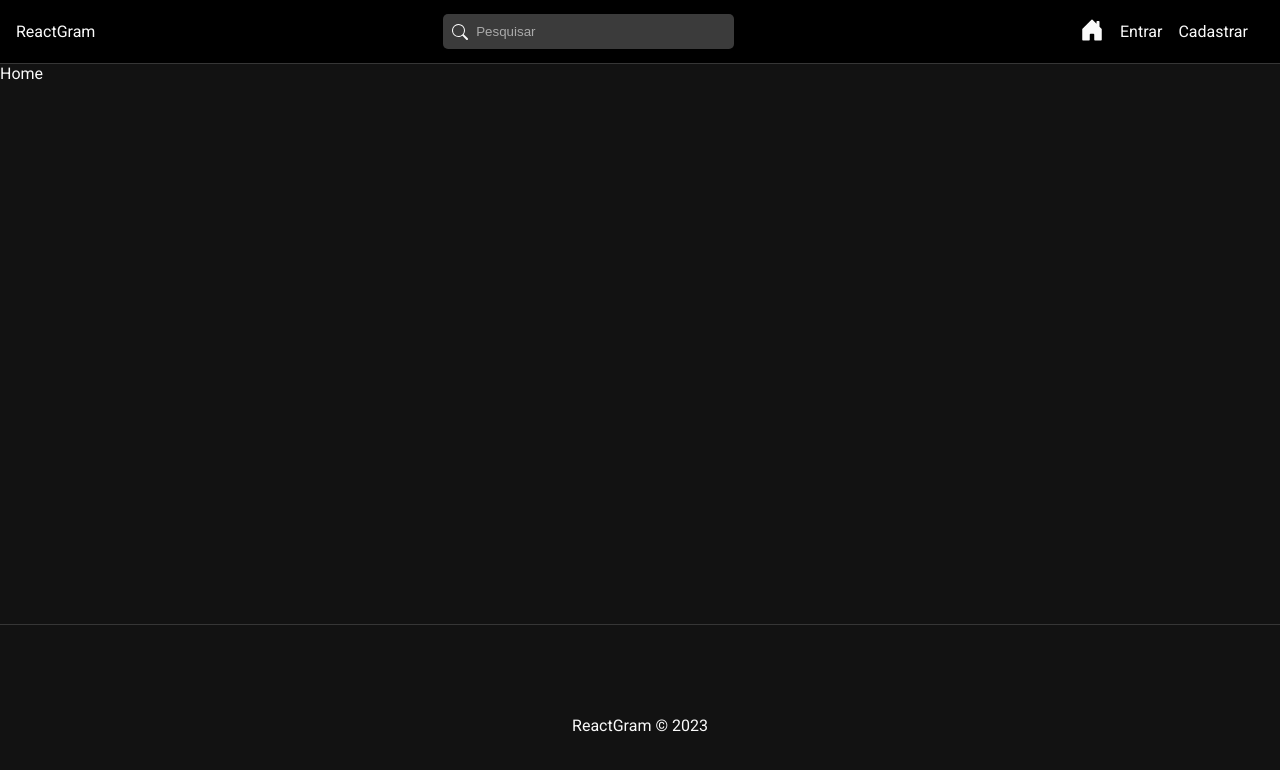
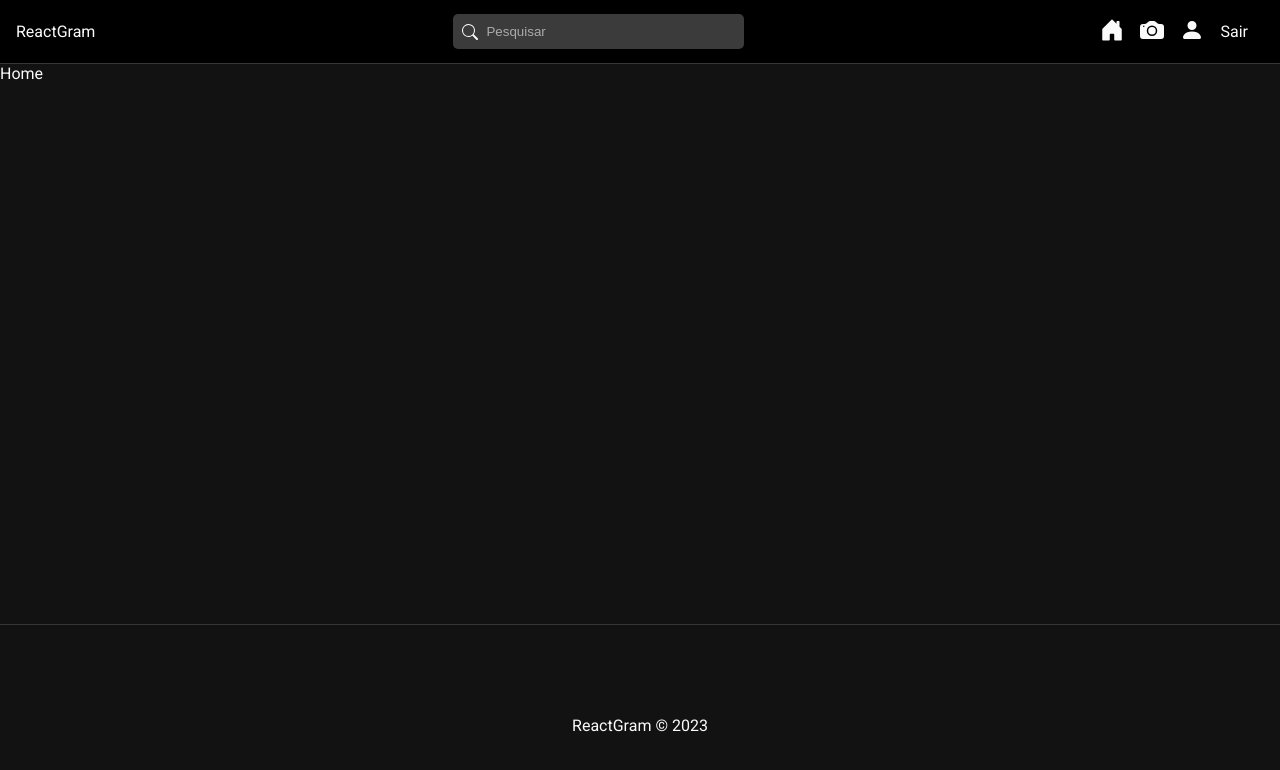
Before and after one commit to Wallison-Greg/ReactGram, a React (Create React App) app in the folder frontend/: page / in a window 1280 px wide. Shown: the top 770 px of the page. Built offline with nearby package versions, Linux system fonts and the light colour scheme; sample sign-in values are in the browser's storage.

Commit message:
navibar e logout finalizados

```diff
--- a/frontend/src/App.js
+++ b/frontend/src/App.js
@@ -2,6 +2,9 @@
 
 //routes
 import { BrowserRouter, Routes, Route, Navigate } from 'react-router-dom';
+
+//hooks
+import { useAuth } from './hooks/useAuth';
 
 //pages
 import Home from './pages/Home/Home';
@@ -13,15 +16,22 @@
 import Footer from './components/Footer';
 
 function App() {
+
+  const {loading, auth} = useAuth();
+
+  if(loading){
+    return <p>Carregando...</p>
+  }
+
   return (
     <div className="App">
       <BrowserRouter>
         <Navbar/>
         <div className="container">
           <Routes>
-            <Route path='/' element={<Home/>}/>
-            <Route path='/login' element={<Login/>}/>
-            <Route path='/register' element={<Register/>}/>
+            <Route path='/' element={auth ? <Home/> : <Navigate to="/login"/>}/>
+            <Route path='/login' element={!auth ? <Login/> : <Navigate to="/"/>}/>
+            <Route path='/register' element={!auth ? <Register/> : <Navigate to="/"/>}/>
           </Routes>
         </div>
         <Footer/>
--- a/frontend/src/components/Navbar.js
+++ b/frontend/src/components/Navbar.js
@@ -4,7 +4,30 @@
 import { NavLink, Link } from 'react-router-dom';
 import {BsSearch, BsHouseDoorFill, BsFillPersonFill, BsFillCameraFill} from 'react-icons/bs';
 
+//hooks
+import { useState } from 'react';
+import { useAuth } from '../hooks/useAuth';
+import { useDispatch, useSelector } from 'react-redux';
+import { useNavigate } from 'react-router-dom';
+
+//redux
+import { logout, reset } from '../slices/authSlice';
+
 const Navbar = () => {
+
+    const { auth } = useAuth();
+    const { user } = useSelector((state) => state.auth);
+
+    const navigate = useNavigate();
+    const dispatch = useDispatch();
+
+    const handleLogout = () => {
+        dispatch(logout())
+        dispatch(reset())
+
+        navigate("/login")
+    }
+
   return (
     <nav id="nav">
         <Link to="/">ReactGram</Link>
@@ -13,15 +36,39 @@
             <input type="text" placeholder='Pesquisar'/>
         </form>
         <ul id="nav-links">
+            {auth ? ( //caso o usuario esteja autenticado mostrara a home page
+                <>
                     <li>
-                <NavLink to="/"> <BsHouseDoorFill/> </NavLink>
+                        <NavLink to="/">
+                            <BsHouseDoorFill/>
+                        </NavLink>
                     </li>
+                    {user && (
+                        <li>
+                            <NavLink to={`/users/${user._id}`}>
+                                <BsFillCameraFill/>
+                            </NavLink>
+                        </li>
+                    )}
+                    <li>
+                        <NavLink to="/profile">
+                            <BsFillPersonFill/>
+                        </NavLink>
+                    </li>
+                    <li>
+                        <span onClick={handleLogout}>Sair</span>
+                    </li>
+                </>
+            ): ( //caso o usuario não esteja autenticado mostrara a pagina de login e cadastro
+                <>
                     <li>
                         <NavLink to="/login">Entrar</NavLink>
                     </li>
                     <li>
                         <NavLink to="/register">Cadastrar</NavLink>
                     </li>
+                </>
+            )}
         </ul>
     </nav>
   )
--- /dev/null
+++ b/frontend/src/hooks/useAuth.js
@@ -0,0 +1,21 @@
+import { useState, useEffect } from "react";
+import { useSelector } from "react-redux";
+
+export const useAuth = () => {
+  const { user } = useSelector((state) => state.auth);
+
+  const [auth, setAuth] = useState(false);
+  const [loading, setLoading] = useState(true);
+
+  useEffect(() => {
+    if (user) {
+      setAuth(true);
+    } else {
+      setAuth(false);
+    }
+
+    setLoading(false);
+  }, [user]);
+
+  return { auth, loading };
+};
--- a/frontend/src/services/authService.js
+++ b/frontend/src/services/authService.js
@@ -20,8 +20,14 @@
     }
 };
 
+//logout a user
+const logout = () => {
+    localStorage.removeItem("user")
+}
+
 const authService = {
     register,
+    logout,
 };
 
 export default authService;
--- a/frontend/src/slices/authSlice.js
+++ b/frontend/src/slices/authSlice.js
@@ -23,6 +23,12 @@
     return data;
 });
 
+//logout an user
+
+export const logout = createAsyncThunk("auth/logout", async () => {
+    await authService.logout();
+});
+
 export const authSlice = createSlice({
     name: "auth",
     initialState,
@@ -46,6 +52,11 @@
             state.loading = false;
             state.error = action.payload;
             state.user = null;
+        }).addCase(logout.fulfilled, (state, action) => {
+            state.loading = false;
+            state.succes = true;
+            state.error = null;
+            state.user = null;
         })
     }
 });
```
Lines whose indentation alone changed are shown as unchanged.
